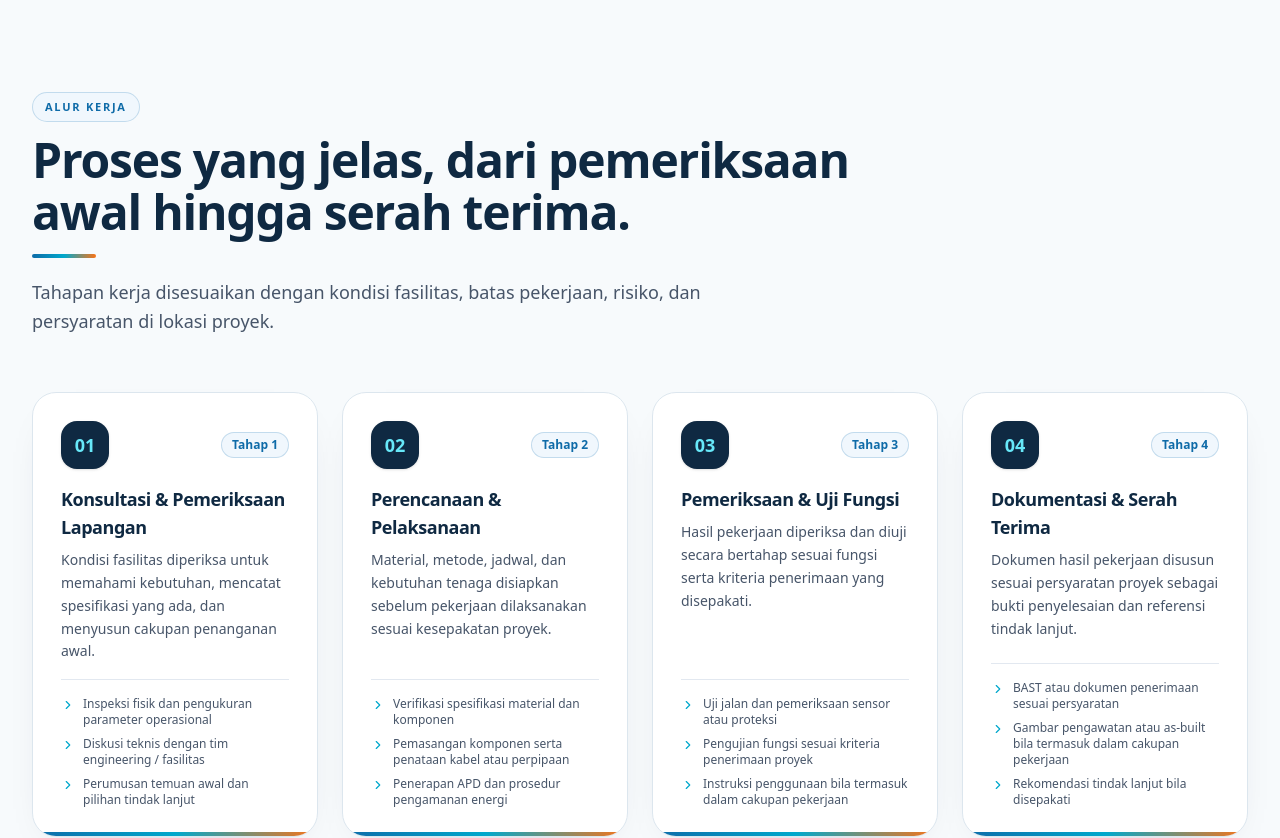
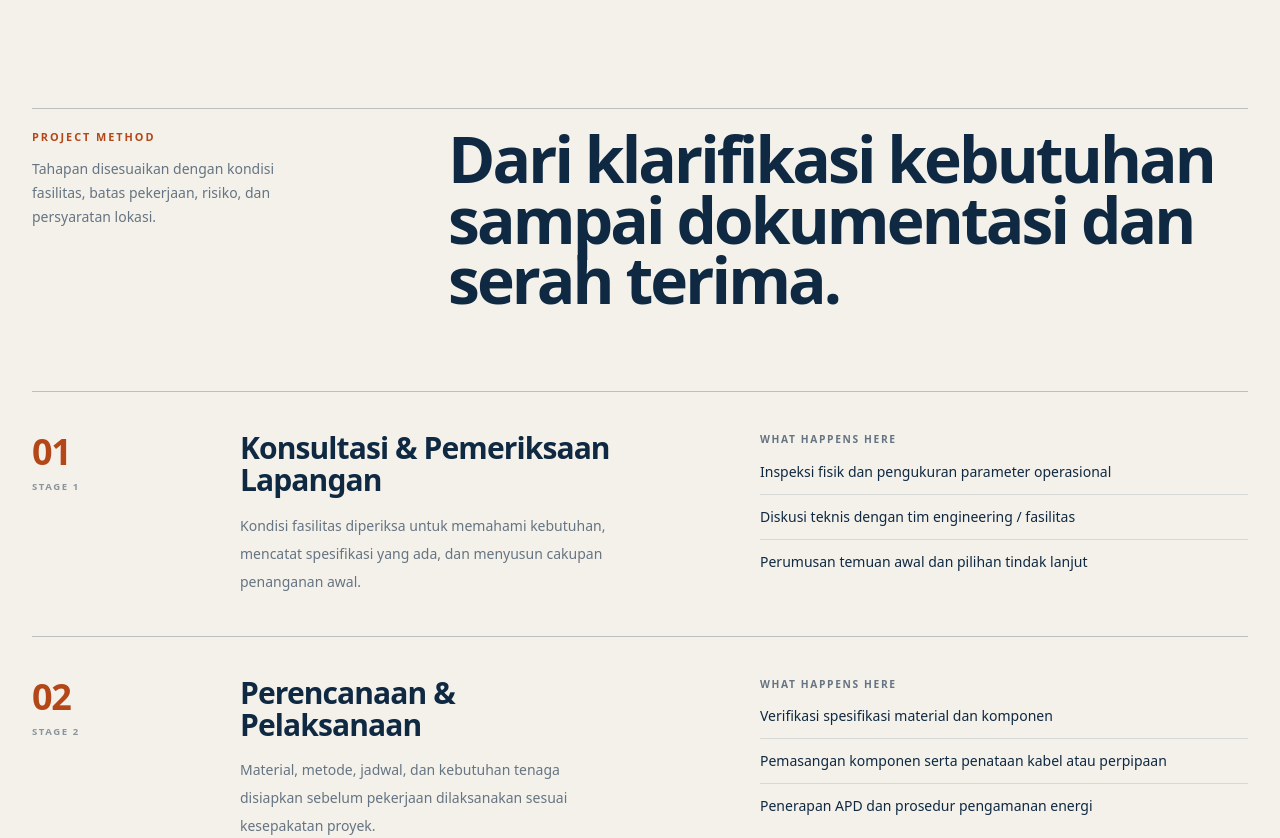
Before and after one commit to mikaelzo-blip/cbl-immersive-web-blueprint, a Next.js app: page / in a window 1280 px wide. Shown: the part 7620-8458 px from the top of the page. Built offline with nearby package versions, Linux system fonts and the light colour scheme; no server answers.

Commit message:
style: replace process cards with project-method timeline register

```diff
--- a/src/components/sections/WorkProcessSection.tsx
+++ b/src/components/sections/WorkProcessSection.tsx
@@ -1,30 +1,58 @@
-import React from 'react';
 import { Container } from '@/components/ui/Container';
-import { SectionHeading } from '@/components/ui/SectionHeading';
-import { ProcessCard } from '@/components/cards/ProcessCard';
 import { workProcessSteps } from '@/data/company';
-import { Reveal } from '@/components/ui/Reveal';
 
 export function WorkProcessSection() {
   return (
-    <section id="cara-kerja" className="py-16 md:py-28 bg-[#F7FAFC] border-b border-[#E2E8F0]">
+    <section id="cara-kerja" className="border-b border-[#D9E1E8] bg-[#F4F1EA] py-20 text-[#0F2942] md:py-28 lg:py-32">
       <Container>
-        <Reveal>
-          <SectionHeading
-            badge="Alur Kerja"
-            title="Proses yang jelas, dari pemeriksaan awal hingga serah terima."
-            description="Tahapan kerja disesuaikan dengan kondisi fasilitas, batas pekerjaan, risiko, dan persyaratan di lokasi proyek."
-            align="left"
-          />
-        </Reveal>
+        <div className="grid grid-cols-1 gap-8 border-t border-[#0F2942]/25 pt-5 lg:grid-cols-12 lg:gap-8">
+          <div className="lg:col-span-3">
+            <p className="text-[0.68rem] font-semibold uppercase tracking-[0.18em] text-[#B34718]">Project method</p>
+            <p className="mt-3 max-w-[17rem] text-sm leading-6 text-[#657482]">
+              Tahapan disesuaikan dengan kondisi fasilitas, batas pekerjaan, risiko, dan persyaratan lokasi.
+            </p>
+          </div>
 
-        <div className="grid grid-cols-1 md:grid-cols-2 lg:grid-cols-4 gap-6">
-          {workProcessSteps.map((step, idx) => (
-            <Reveal key={step.stepNumber} delay={idx * 80} className="h-full">
-              <ProcessCard step={step} isLast={idx === workProcessSteps.length - 1} />
-            </Reveal>
+          <div className="lg:col-span-8 lg:col-start-5">
+            <h2 className="max-w-4xl text-[clamp(2.7rem,5vw,5.4rem)] font-semibold leading-[0.95] tracking-[-0.045em]">
+              Dari klarifikasi kebutuhan sampai dokumentasi dan serah terima.
+            </h2>
+          </div>
+        </div>
+
+        <ol className="mt-14 md:mt-20">
+          {workProcessSteps.map((step, index) => (
+            <li
+              key={step.stepNumber}
+              className="grid grid-cols-1 gap-5 border-t border-[#0F2942]/25 py-7 sm:py-8 lg:grid-cols-12 lg:gap-8 lg:py-10"
+            >
+              <div className="lg:col-span-2">
+                <span className="text-3xl font-semibold tracking-[-0.04em] text-[#B34718] sm:text-4xl">
+                  {String(step.stepNumber).padStart(2, '0')}
+                </span>
+                <p className="mt-2 text-[0.6rem] font-semibold uppercase tracking-[0.16em] text-[#8A949C]">
+                  Stage {index + 1}
+                </p>
+              </div>
+
+              <div className="lg:col-span-4">
+                <h3 className="text-2xl font-semibold leading-[1.06] tracking-[-0.03em] sm:text-3xl">{step.title}</h3>
+                <p className="mt-4 max-w-xl text-sm leading-7 text-[#657482]">{step.description}</p>
+              </div>
+
+              <div className="lg:col-span-5 lg:col-start-8">
+                <p className="text-[0.64rem] font-semibold uppercase tracking-[0.16em] text-[#657482]">What happens here</p>
+                <ul className="mt-3 text-sm leading-6 text-[#0F2942]">
+                  {step.details.map((detail) => (
+                    <li key={detail} className="border-t border-[#0F2942]/12 py-2.5 first:border-t-0 first:pt-0">
+                      {detail}
+                    </li>
+                  ))}
+                </ul>
+              </div>
+            </li>
           ))}
-        </div>
+        </ol>
       </Container>
     </section>
   );
```
